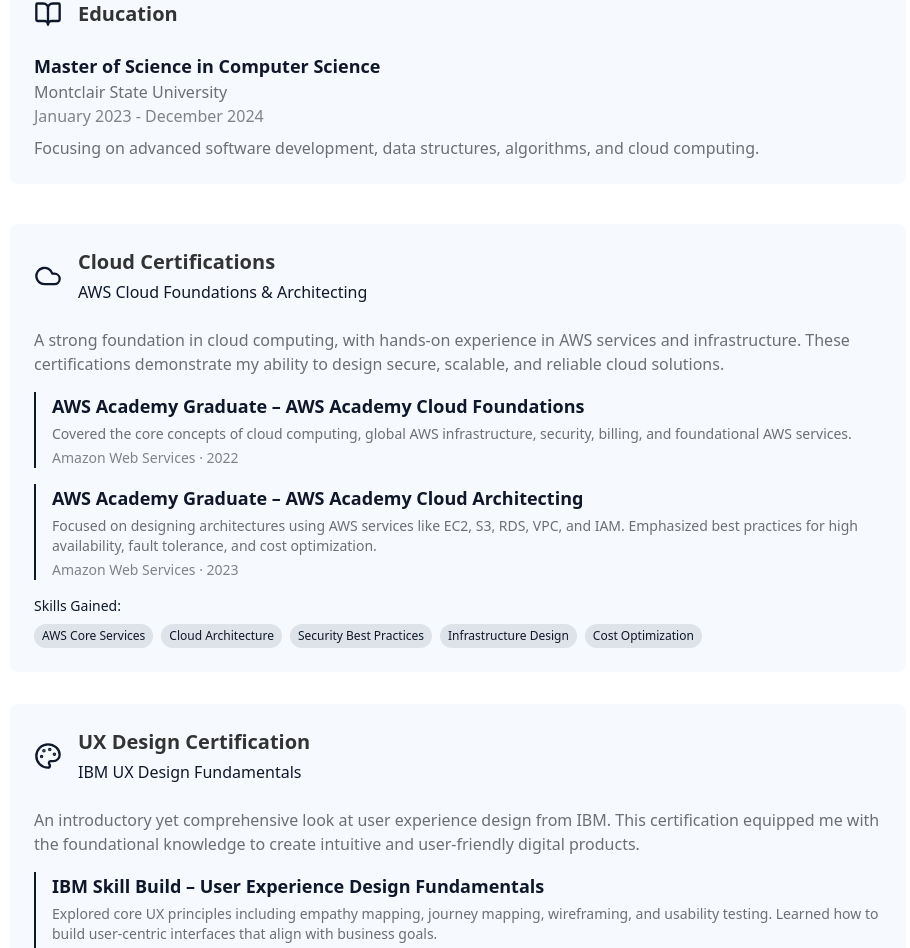
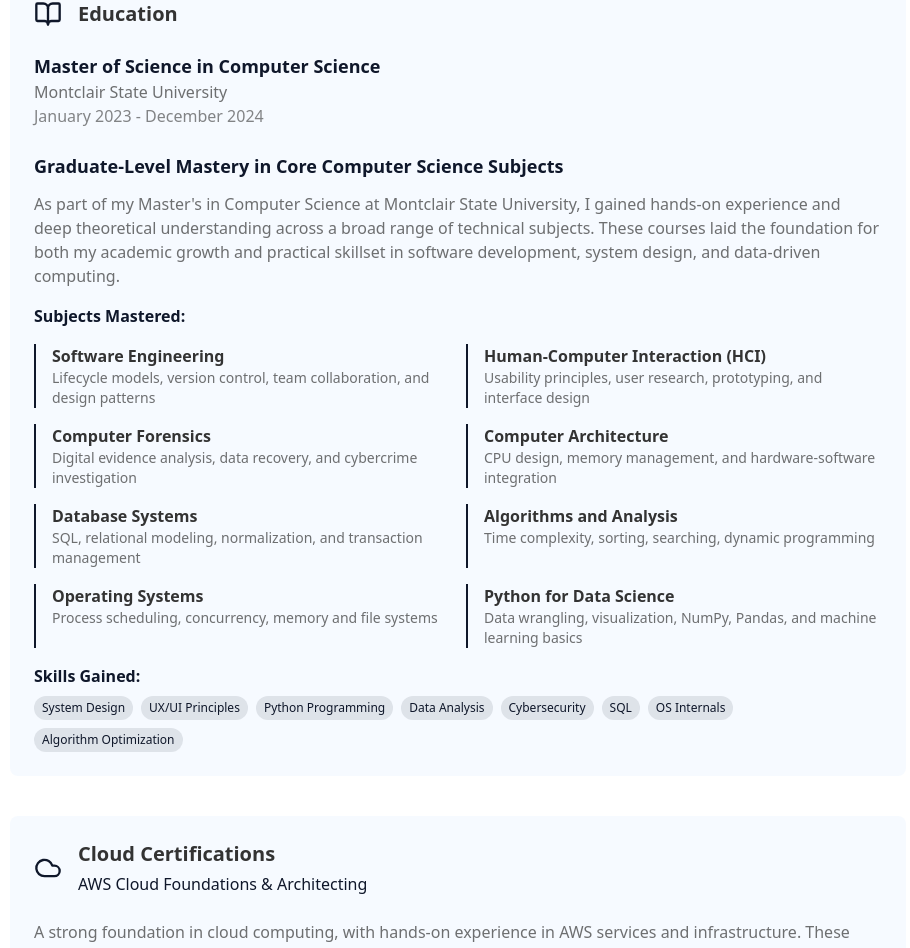
Before and after one commit to Bhushan-11-11/nagabhushan, a React (Vite) app: page / in a window 1280 px wide. Shown: the part 4588-5536 px from the top of the page, without its empty margins (182-1092 px from the left). Built offline with nearby package versions, Linux system fonts and the light colour scheme.

Commit message:
Add education details
Update education section with new information.

```diff
--- a/src/components/Education.tsx
+++ b/src/components/Education.tsx
@@ -1,5 +1,53 @@
+import { BookOpen, Award, Cloud, Palette, RefreshCw } from 'lucide-react';
 
-import { BookOpen, Award, Cloud, Palette, RefreshCw } from 'lucide-react';
+const coursework = {
+  title: "Graduate-Level Mastery in Core Computer Science Subjects",
+  description: "As part of my Master's in Computer Science at Montclair State University, I gained hands-on experience and deep theoretical understanding across a broad range of technical subjects. These courses laid the foundation for both my academic growth and practical skillset in software development, system design, and data-driven computing.",
+  subjects: [
+    {
+      name: "Software Engineering",
+      details: "Lifecycle models, version control, team collaboration, and design patterns"
+    },
+    {
+      name: "Human-Computer Interaction (HCI)",
+      details: "Usability principles, user research, prototyping, and interface design"
+    },
+    {
+      name: "Computer Forensics",
+      details: "Digital evidence analysis, data recovery, and cybercrime investigation"
+    },
+    {
+      name: "Computer Architecture",
+      details: "CPU design, memory management, and hardware-software integration"
+    },
+    {
+      name: "Database Systems",
+      details: "SQL, relational modeling, normalization, and transaction management"
+    },
+    {
+      name: "Algorithms and Analysis",
+      details: "Time complexity, sorting, searching, dynamic programming"
+    },
+    {
+      name: "Operating Systems",
+      details: "Process scheduling, concurrency, memory and file systems"
+    },
+    {
+      name: "Python for Data Science",
+      details: "Data wrangling, visualization, NumPy, Pandas, and machine learning basics"
+    }
+  ],
+  skills: [
+    "System Design",
+    "UX/UI Principles",
+    "Python Programming",
+    "Data Analysis",
+    "Cybersecurity",
+    "SQL",
+    "OS Internals",
+    "Algorithm Optimization"
+  ]
+};
 
 const certifications = [
   {
@@ -75,9 +123,37 @@ const Education = () => {
                   <h4 className="text-lg font-semibold text-primary">Master of Science in Computer Science</h4>
                   <p className="text-charcoal/70">Montclair State University</p>
                   <p className="text-charcoal/60">January 2023 - December 2024</p>
-                  <p className="mt-2 text-charcoal/70">
-                    Focusing on advanced software development, data structures, algorithms, and cloud computing.
-                  </p>
+
+                  <div className="mt-6">
+                    <h5 className="text-lg font-semibold text-primary mb-3">{coursework.title}</h5>
+                    <p className="text-charcoal/70 mb-4">{coursework.description}</p>
+
+                    <div className="space-y-4">
+                      <h6 className="font-semibold text-primary">Subjects Mastered:</h6>
+                      <div className="grid grid-cols-1 md:grid-cols-2 gap-4">
+                        {coursework.subjects.map((subject, idx) => (
+                          <div key={idx} className="border-l-2 border-primary pl-4">
+                            <h6 className="font-semibold text-charcoal">{subject.name}</h6>
+                            <p className="text-charcoal/70 text-sm">{subject.details}</p>
+                          </div>
+                        ))}
+                      </div>
+
+                      <div className="mt-4">
+                        <h6 className="font-semibold text-primary mb-2">Skills Gained:</h6>
+                        <div className="flex flex-wrap gap-2">
+                          {coursework.skills.map((skill, idx) => (
+                            <span
+                              key={idx}
+                              className="bg-primary/10 text-primary text-xs px-2 py-1 rounded-full"
+                            >
+                              {skill}
+                            </span>
+                          ))}
+                        </div>
+                      </div>
+                    </div>
+                  </div>
                 </div>
               </div>
             </div>
```
